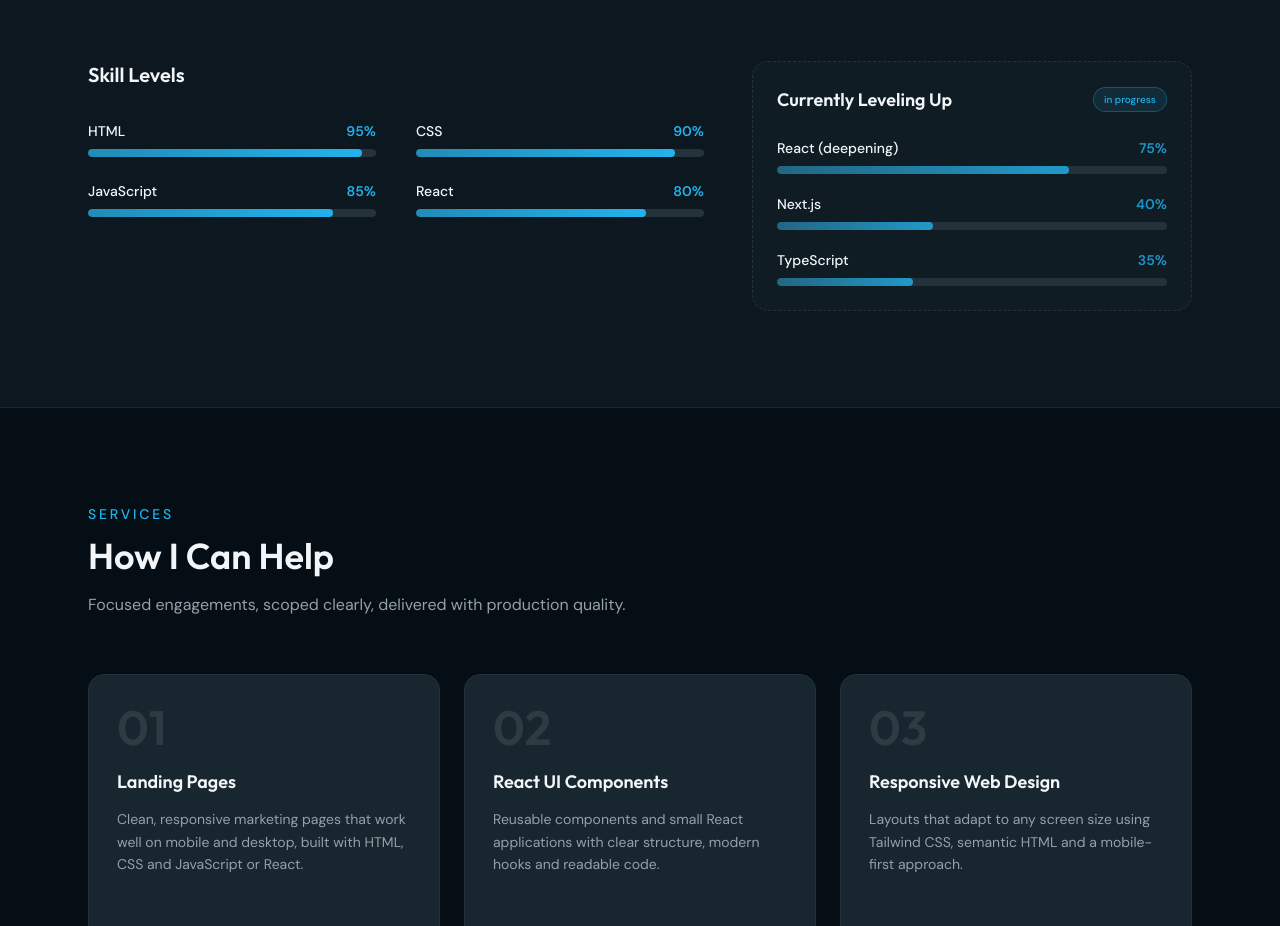
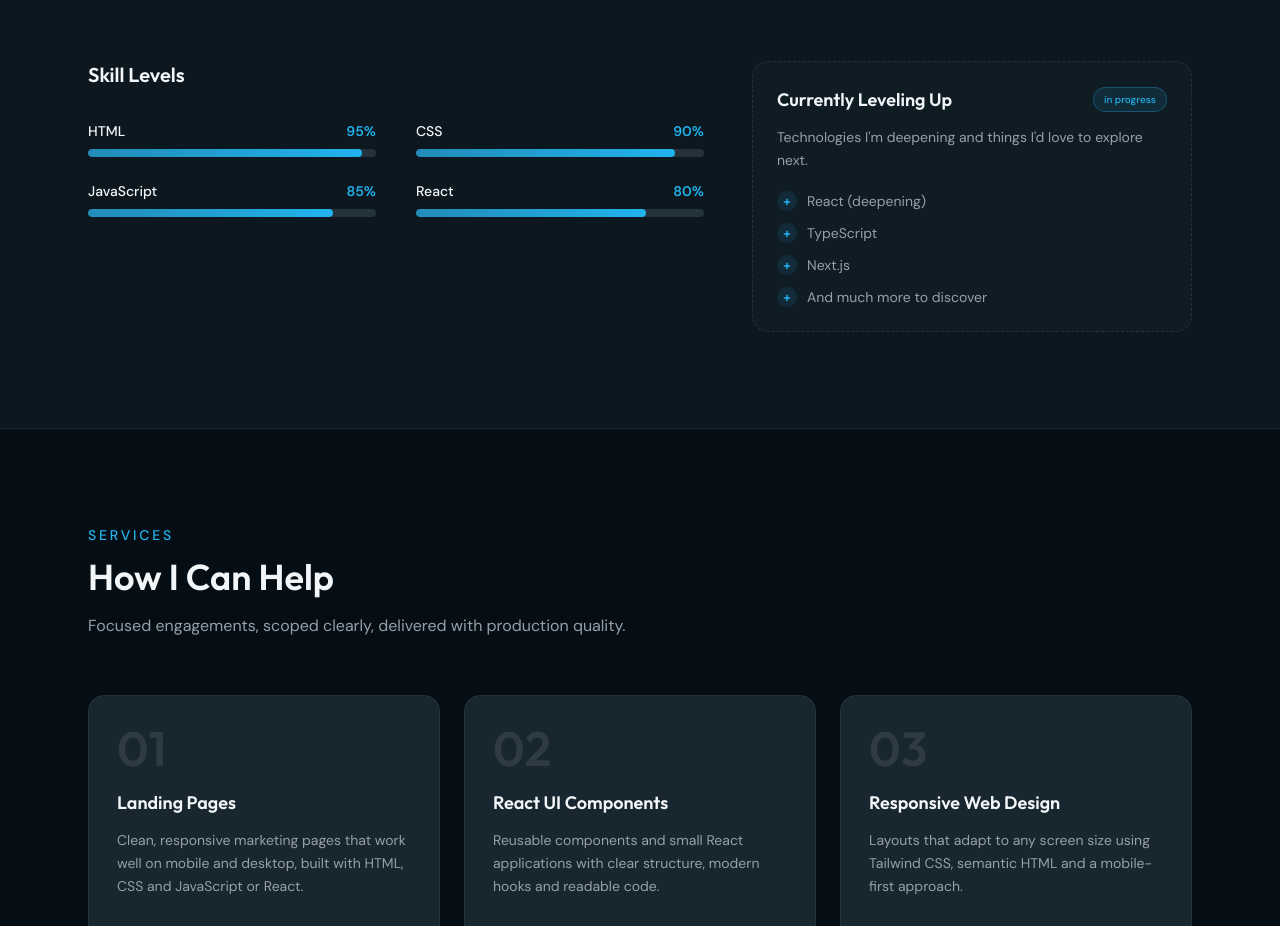
Before and after one commit to blessedjonathan2010-cyber/blessed-portfolio, a React (Vite) app: page / in a window 1280 px wide. Shown: the part 2280-3206 px from the top of the page. Built offline with nearby package versions, Linux system fonts and the light colour scheme.

Commit message:
Replace learning levels with exploration list

```diff
--- a/src/components/Skills.jsx
+++ b/src/components/Skills.jsx
@@ -87,22 +87,19 @@ export default function Skills() {
                 in progress
               </span>
             </div>
-            <div className="mt-6 space-y-5">
-              {data.learning.map((skill) => (
-                <div key={skill.name}>
-                  <div className="mb-2 flex items-center justify-between text-sm">
-                    <span className="font-medium text-foreground">{skill.name}</span>
-                    <span className="font-semibold text-primary/80">{skill.level}%</span>
-                  </div>
-                  <div className="h-2 overflow-hidden rounded-full bg-card-hover">
-                    <div
-                      className="h-full rounded-full bg-gradient-to-r from-primary/40 to-primary/80"
-                      style={{ width: `${skill.level}%` }}
-                    />
-                  </div>
-                </div>
+            <p className="mt-3 text-sm leading-relaxed text-muted">
+              Technologies I'm deepening and things I'd love to explore next.
+            </p>
+            <ul className="mt-5 space-y-3">
+              {data.exploring.map((item) => (
+                <li key={item} className="flex items-center gap-2.5 text-sm text-muted">
+                  <span className="flex h-5 w-5 items-center justify-center rounded-full bg-primary/10 font-semibold text-primary">
+                    +
+                  </span>
+                  {item}
+                </li>
               ))}
-            </div>
+            </ul>
           </div>
         </div>
       </div>
--- a/src/data/portfolio.js
+++ b/src/data/portfolio.js
@@ -62,12 +62,8 @@ export const data = {
     { name: 'React', level: 80 },
   ],
 
-  // ---- Currently leveling up -----------------------------------
-  learning: [
-    { name: 'React (deepening)', level: 75 },
-    { name: 'Next.js', level: 40 },
-    { name: 'TypeScript', level: 35 },
-  ],
+  // ---- Currently leveling up / exploring ------------------------
+  exploring: ['React (deepening)', 'TypeScript', 'Next.js', 'And much more to discover'],
 
   // ---- Services -------------------------------------------------
   services: [
```
